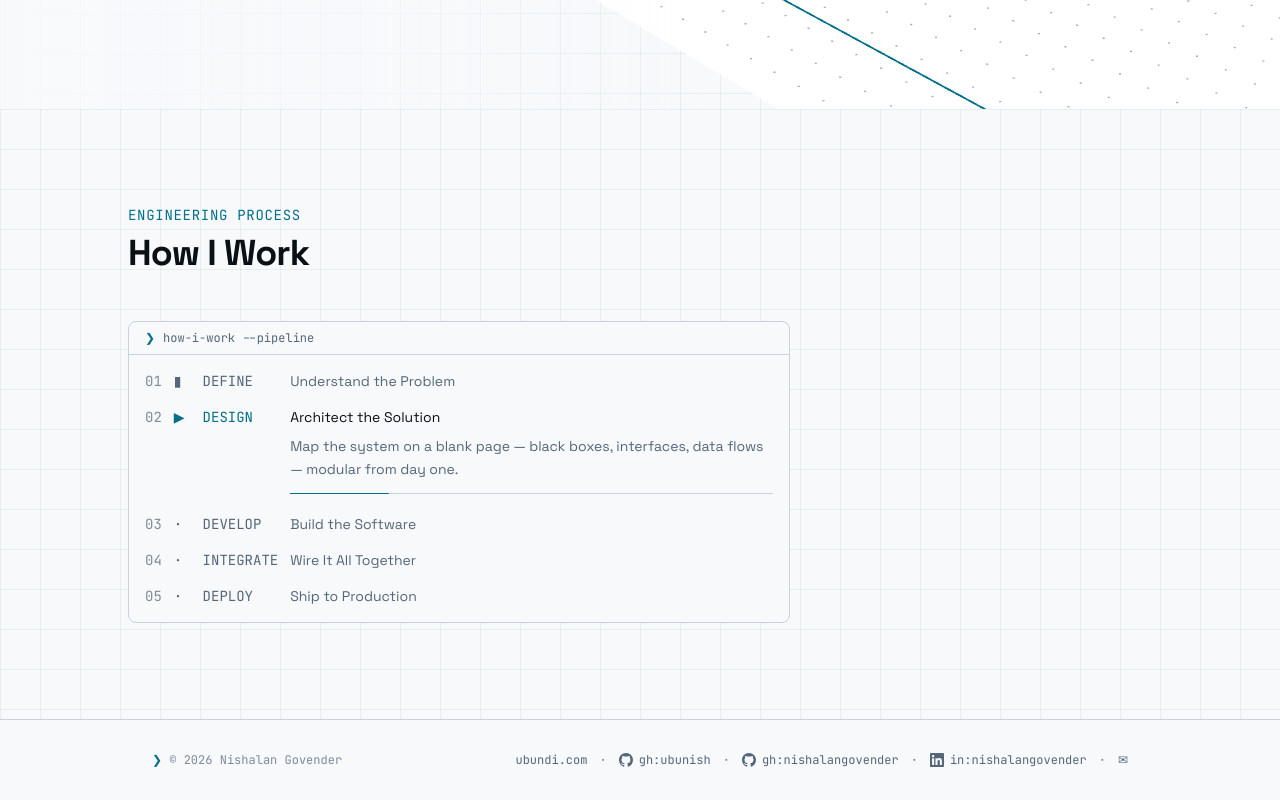
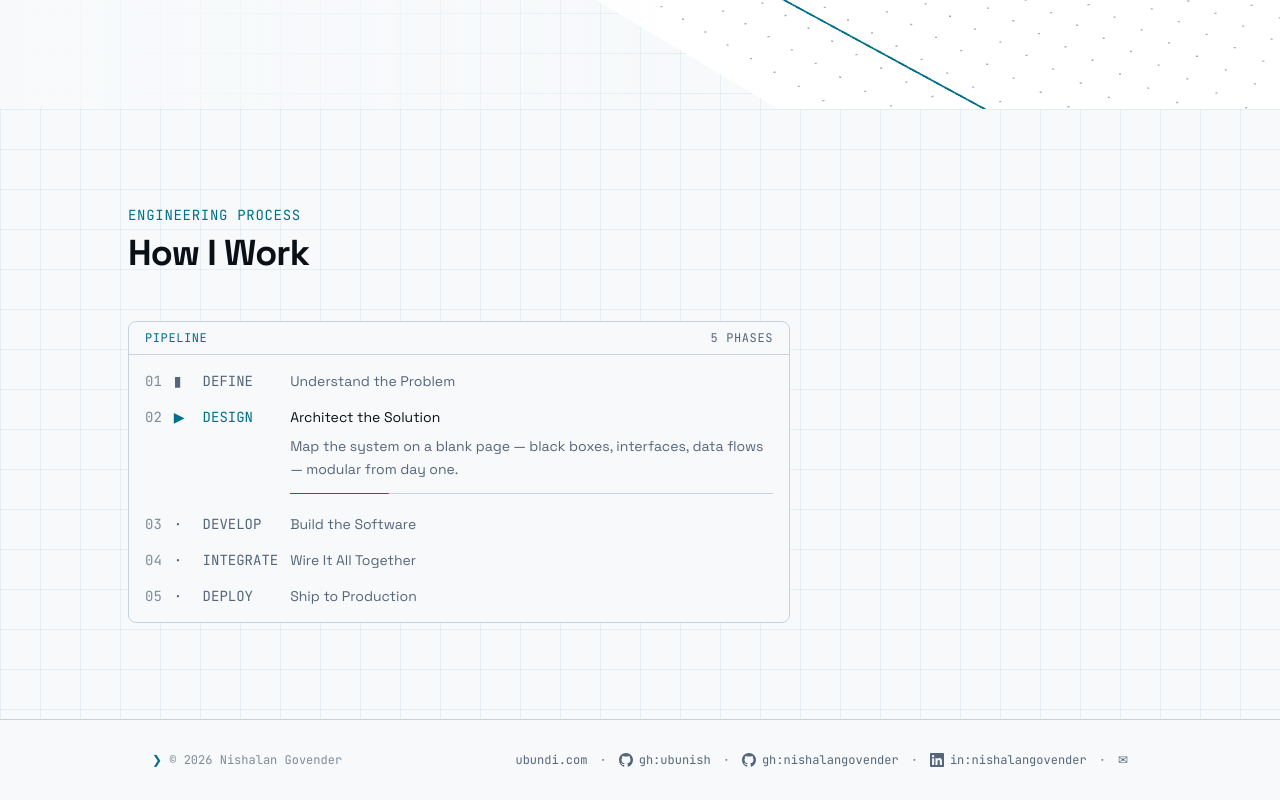
Before and after one commit to nishalangovender/nishalangovender.com, a Next.js app: page / in a window 1280 px wide. Shown: the part 691-1491 px from the top of the page. Built offline with nearby package versions, Linux system fonts and the light colour scheme; no server answers.

Commit message:
fix: plain head line for how i work

```diff
--- a/src/components/sections/EngineeringProcess.tsx
+++ b/src/components/sections/EngineeringProcess.tsx
@@ -39,8 +39,10 @@ export default function EngineeringProcess() {
 
         <div className="flex items-center gap-8">
           <div className="pane flex-[2] min-w-0 rounded-lg border border-border font-mono text-sm">
-            <div className="flex items-center gap-2 border-b border-border px-4 py-2 text-xs text-muted">
-              <span className="text-accent">❯</span> how-i-work --pipeline
+            {/* nish-os head line: uppercase chrome, count on the right. */}
+            <div className="flex items-center justify-between border-b border-border px-4 py-2 text-xs uppercase tracking-wider">
+              <span className="text-accent">Pipeline</span>
+              <span className="text-muted">{phases.length} Phases</span>
             </div>
 
             <ol className="py-2">
```
